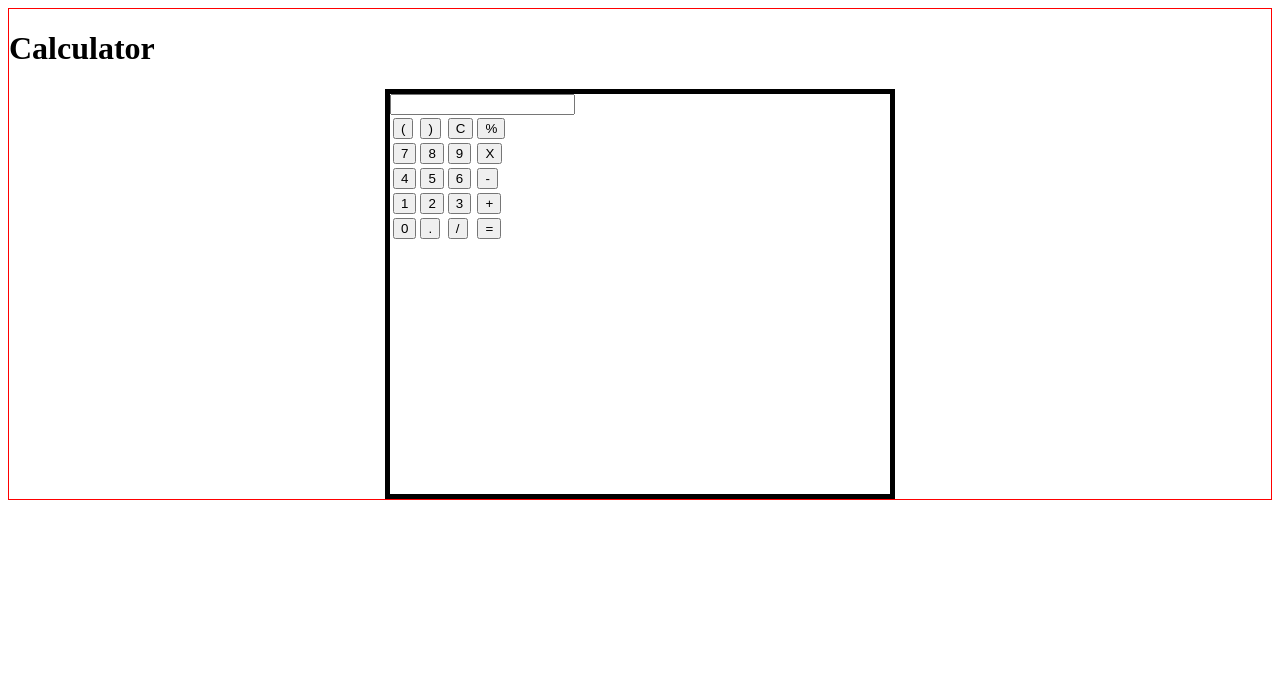
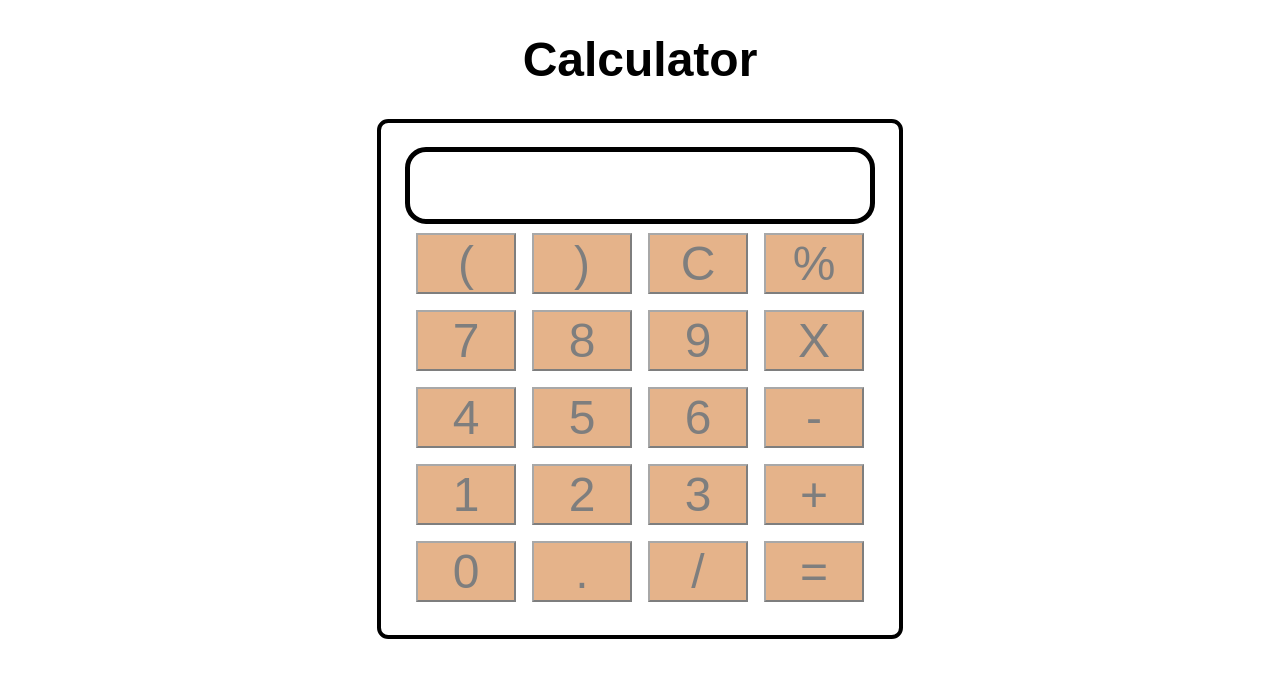
Before and after one commit to sayamgautam1/calculator, a plain HTML site: page index.html in a window 1280 px wide. Drawn offline with Linux system fonts and the light colour scheme.

Commit message:
add style to calcualtor

```diff
--- a/assets/main.css
+++ b/assets/main.css
@@ -1,24 +1,40 @@
+.container {
+  text-align: center;
+  margin-top: 23px;
+}
+
+table {
+  margin: auto;
+}
+
+input {
+  border-radius: 21px;
+  border: 5px solid #000000;
+  font-size: 34px;
+  height: 65px;
+  width: 456px;
+}
+
+button {
+  font-size: 3em;
+  background: #cc6918;
+  width: 100px;
+  cursor: pointer;
+  margin: 6px;
+  opacity: 0.5;
+}
+button:hover {
+  opacity: 1;
+}
 .calculator {
-  width: 500px;
-  height: 400px;
-  border: 5px solid black;
-  margin: 0 auto;
+  border: 4px solid #000000;
+  padding: 1.5em;
+  border-radius: 0.7em;
+  margin: auto;
+  display: table;
 }
-.display-screen {
-  width: 100%;
-  height: 100px;
-  border: 1px solid red;
+
+h1 {
+  font-size: 3em;
+  font-family: sans-serif;
 }
-.first-row,
-.second-row,
-.third-row,
-.fourth-row,
-.last-row {
-  display: flex;
-  height: 60px;
-  justify-content: space-evenly;
-}
-div {
-  border: 1px solid red;
-  flex: 1;
-}
```
